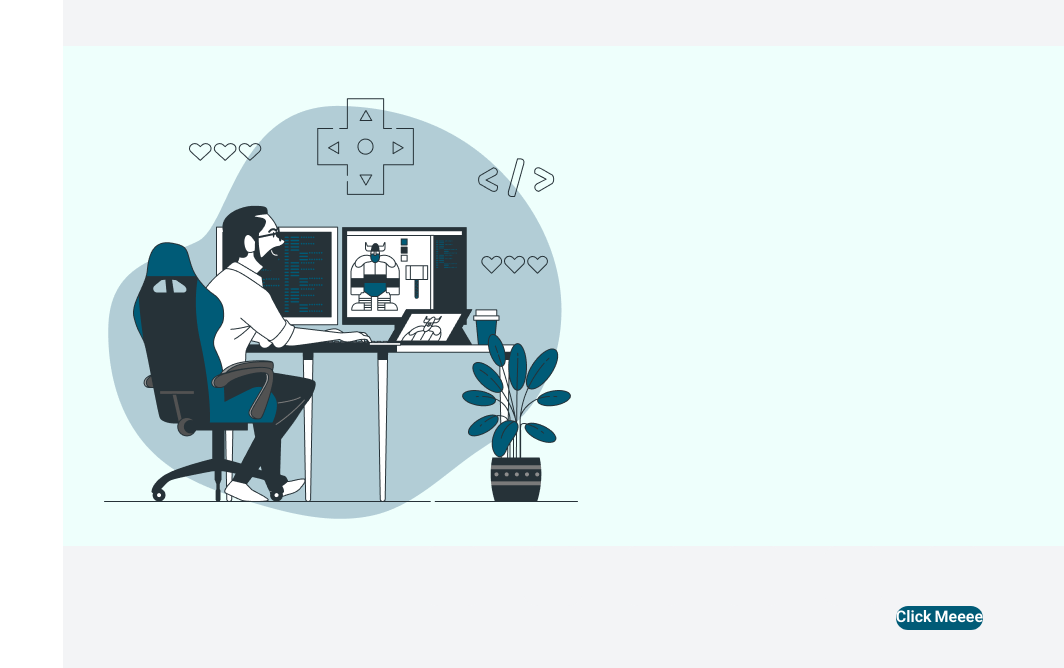
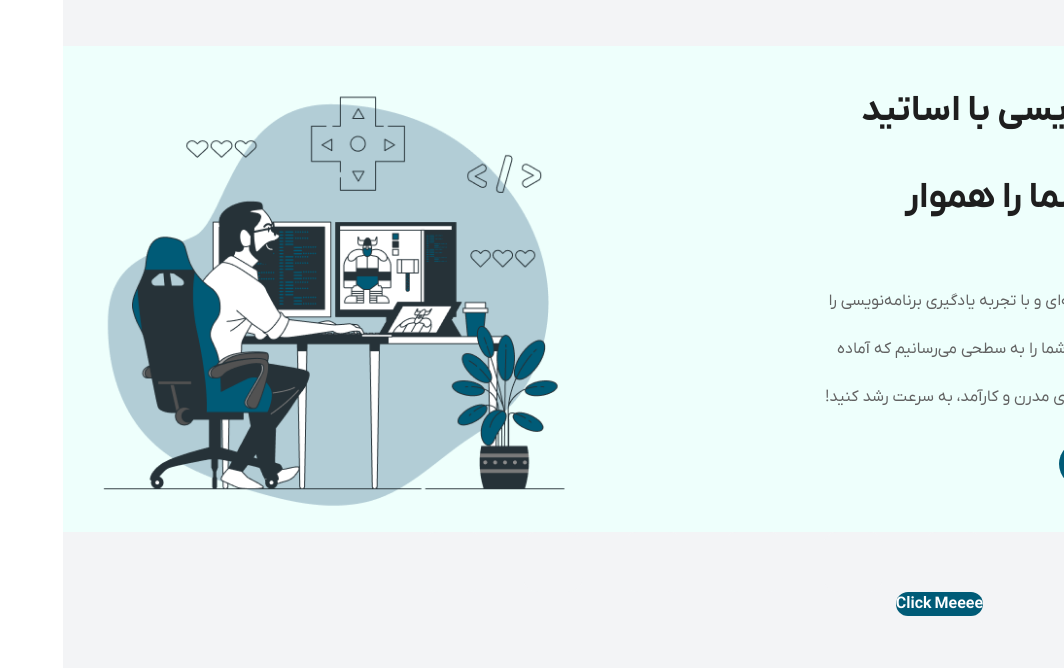
Before and after one commit to mahdiimnzr/Logic_Flow, a React (Vite) app: page / in a window 1280 px wide. Shown: the top 668 px of the page, without its empty margins (216-1280 px from the left). Built offline with nearby package versions, Linux system fonts and the light colour scheme.

Commit message:
feature.landing: Add HeroSection

```diff
--- a/src/assets/styles/global.css
+++ b/src/assets/styles/global.css
@@ -15,6 +15,7 @@ html {
   --color-red-error: #ef5350;
   --color-field-silver: #848484;
   --color-light-gray: #eaeaea;
+  --color-dark-gray: #626262;
   --color-default-black: #1e1e1e;
   --color-default-light: #ffffff;
   --color-background-default: #f3f4f6;
@@ -31,6 +32,7 @@ html {
   --color-red-error: #ef5350;
   --color-field-silver: #848484;
   --color-light-gray: #3d3d3d;
+  --color-dark-gray: #adadad;
   --color-default-black: #ffffff;
   --color-default-light: #1e1e1e;
   --color-background-default: #111111;
@@ -47,6 +49,7 @@ html {
   --color-red-error: var(--color-red-error);
   --color-field-silver: var(--color-field-silver);
   --color-light-gray: var(--color-light-gray);
+  --color-dark-gray: var(--color-dark-gray);
   --color-default-black: var(--color-default-black);
   --color-default-light: var(--color-default-light);
   --color-background-default: var(--color-page-background);
--- a/src/components/organisms/landing/HeroSection.jsx
+++ b/src/components/organisms/landing/HeroSection.jsx
@@ -1,20 +1,44 @@
 import boyPlaying from "../../../assets/images/landingHero.png";
+import ArrowIcon from "../../../core/icons/ArrowIcon";
+import Border from "../../atoms/Border/Border";
+import Button from "../../atoms/Buttons/Button";
 
 const HeroSection = () => {
   return (
     <div className={`bg-light-green w-full`}>
       <div className={`flex justify-between items-center w-[95%] mx-auto`}>
-        <div className={`flex flex-col gap-8`}>
+        <div className={`w-4/10 flex flex-col gap-8`}>
           <div className={`flex flex-col gap-6`}>
-            <h2>
+            <h2 className={`text-default-black text-4xl font-bold`}>
               یادگیری برنامه‌نویسی با اساتید مجرب ، <br />
-              <span>مسیر موفقیت</span> شما را هموار می‌کند.
+              <span className={`text-green-primary leading-normal`}>
+                مسیر موفقیت
+              </span>
+              {""} شما را هموار می‌کند.
             </h2>
+            <p className={`text-dark-gray text-base font-normal`}>
+              در دوره‌های تخصصی ما، با اساتید حرفه‌ای و با تجربه یادگیری
+              برنامه‌نویسی را آغاز کنید. <br /> از مفاهیم پایه تا مهارت‌های
+              پیشرفته، شما را به سطحی می‌رسانیم که آماده ورود به <br /> دنیای
+              حرفه‌ای فناوری باشید. با روش‌های مدرن و کارآمد، به سرعت رشد کنید!
+            </p>
           </div>
+          <Button
+            color={"primaryBtn"}
+            className={`h-11.5 w-63 flex justify-center items-center gap-1.5`}
+          >
+            <p>به جمع حرفه‌ای‌ها بپیوندید</p>
+            <ArrowIcon />
+          </Button>
         </div>
-        <img src={boyPlaying} />
+        <div className={`w-4/10 flex justify-end`}>
+          <img className={`w-125`} src={boyPlaying} />
+        </div>
       </div>
-      <div className={`bg-green-primary`}></div>
+      <div className={`bg-green-primary flex items-center justify-between`}>
+        <div></div>
+        <Border/>
+      </div>
     </div>
   );
 };
```
